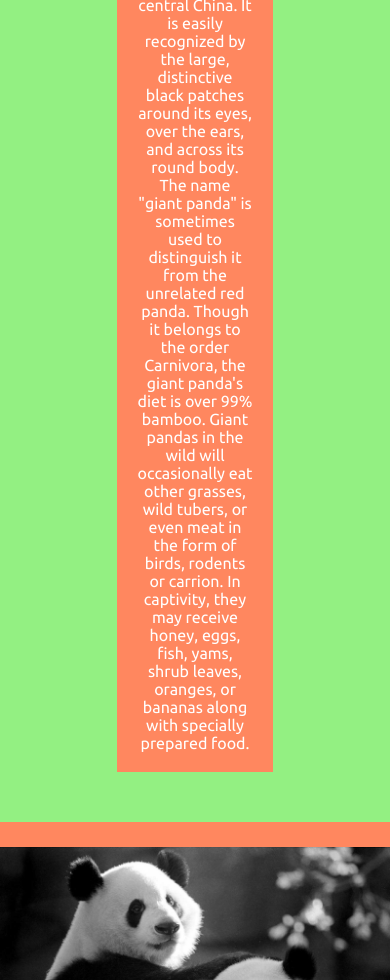
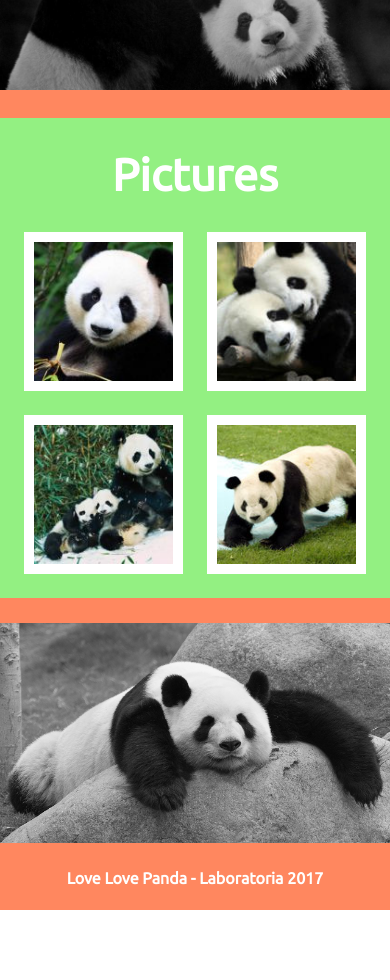
Before and after one commit to bimiriya/love-panda, a plain HTML site: page index.html in a window 390 px wide. Shown: the part 1020-2000 px from the top of the page. After the commit the page ends 1930 px from the top, so only its background shows below. Drawn offline with Linux system fonts and the light colour scheme.

Commit message:
mobile responsive done

```diff
--- a/assets/css/main.css
+++ b/assets/css/main.css
@@ -33,7 +33,7 @@ header {
 
 .right-aligned h1 {
     padding-top: 30px;
-    font-size: 40px;
+    font-size: 3em;
 }
 
 .right-aligned h5 {
@@ -56,6 +56,11 @@ header {
 #pictures {
     background: #93f082;
     font-size: 30px;
+    padding: 30px 10% 50px;
+}
+
+#pictures h2 {
+    line-height: 2;
 }
 
 #pictures img {
--- a/assets/css/media.css
+++ b/assets/css/media.css
@@ -0,0 +1,35 @@
+@media (max-width: 732px) {
+    #home {
+        text-align: center;
+        padding-right: 0;
+    }
+    #home h1 {
+        font-size: 2em;
+    }
+    #home h5 {
+        font-size: 1em;
+    }
+    #about-pandas-container {
+        padding: 0;
+    }
+    #about-pandas {
+        background: #93f082;
+        outline: none;
+    }
+    #about-pandas h2 {
+        line-height: 2;
+    }
+    #pictures {
+        padding: 0;
+    }
+    #pictures .col-3 {
+        width: 50%;
+    }
+    #pictures img {
+        display: block;
+    }
+    footer .col-12 {
+        text-align: center;
+        padding: 1em 0;
+    }
+}
--- a/index.html
+++ b/index.html
@@ -8,11 +8,12 @@
   <link href="https://fonts.googleapis.com/css?family=Ubuntu" rel="stylesheet">
   <link rel="stylesheet" href="assets/css/grid.css">
   <link rel="stylesheet" href="assets/css/main.css">
+  <link rel="stylesheet" href="assets/css/media.css">
 </head>
 <body>
     <header>
       <div class="row">
-        <div class="col-12 right-aligned">
+        <div class="col-12 right-aligned" id="home">
           <h1>Love Love Panda Desu</h1>
           <h5>The best place for panda lovers</h5>
         </div>
@@ -50,16 +51,16 @@
       <div class="row">
         <div class="col-12">
           <h2>Pictures</h2>
-          <div class="col-2">
+          <div class="col-3">
             <img src="assets/images/a1.jpg" alt="">
           </div>
-          <div class="col-2">
+          <div class="col-3">
             <img src="assets/images/a2.jpg" alt="">
           </div>
-          <div class="col-2">
+          <div class="col-3">
             <img src="assets/images/a3.jpg" alt="">
           </div>
-          <div class="col-2">
+          <div class="col-3">
             <img src="assets/images/a4.jpg" alt="">
           </div>
         </div>
```
